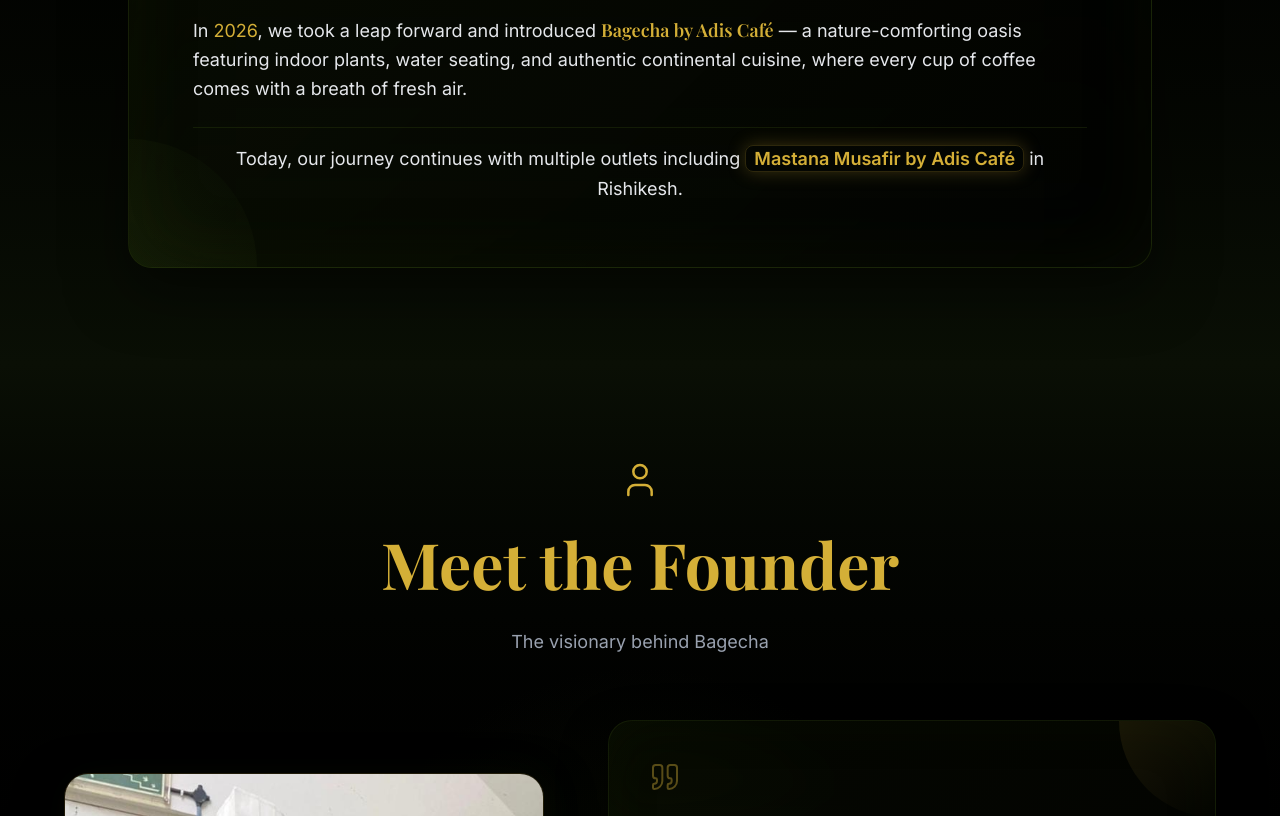
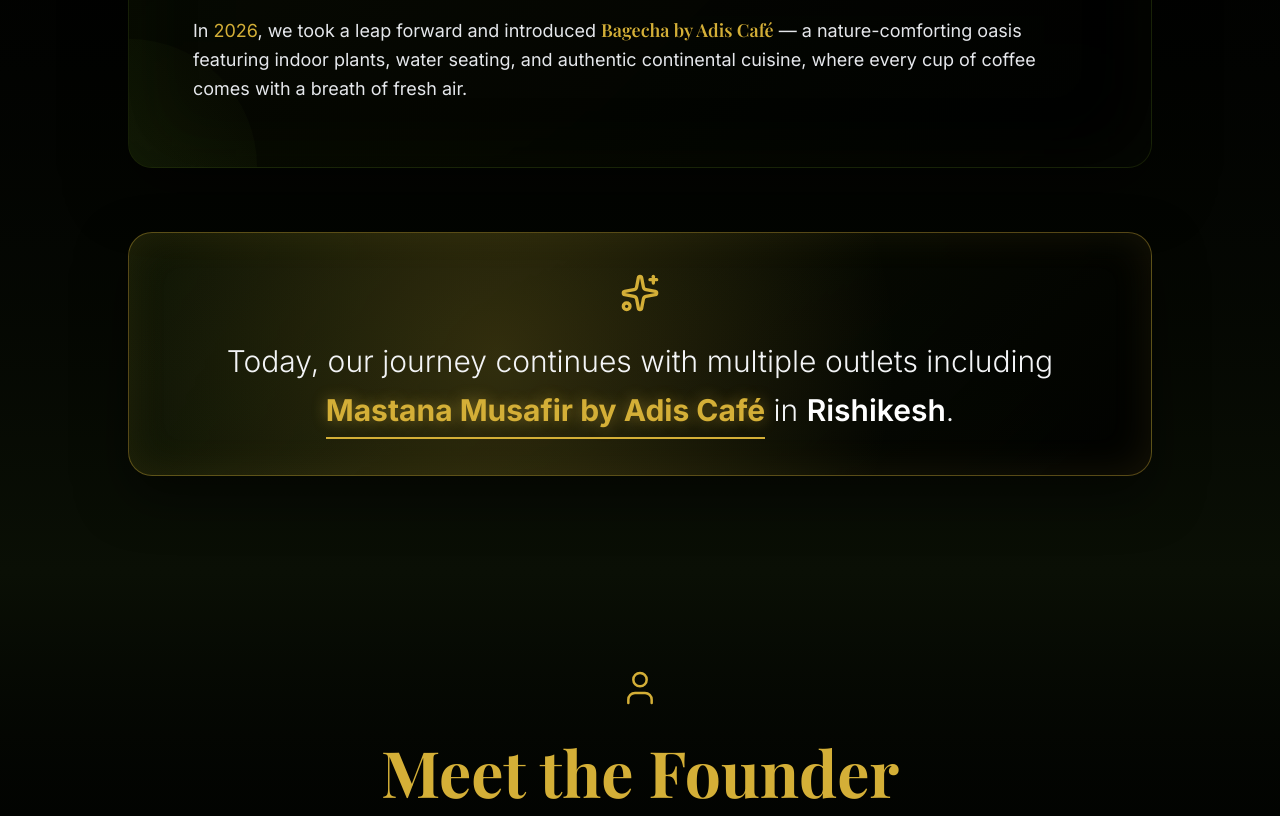
Before and after one commit to jaygupta-exe/bagecha-cafe, a Next.js app: page /about in a window 1280 px wide. Shown: the part 3280-4096 px from the top of the page. Built offline with nearby package versions, Linux system fonts and the light colour scheme.

Commit message:
Separate journey continuation message into its own highlighted section

```diff
--- a/app/about/page.tsx
+++ b/app/about/page.tsx
@@ -356,27 +356,66 @@ export default function AboutUs() {
                   </span>
                   {' '}— a nature-comforting oasis featuring indoor plants, water seating, and authentic continental cuisine, where every cup of coffee comes with a breath of fresh air.
                 </p>
-
-                <p className="text-center pt-4 border-t border-[#364c11]/30">
-                  Today, our journey continues with multiple outlets including{' '}
-                  <motion.span
-                    className="text-[#d4af37] font-semibold px-2 py-0.5 rounded-lg border border-[#d4af37]/20 shadow-[0_0_15px_rgba(212,175,55,0.1)]"
-                    animate={{
-                      boxShadow: [
-                        '0 0 10px rgba(212, 175, 55, 0.1)',
-                        '0 0 20px rgba(212, 175, 55, 0.3)',
-                        '0 0 10px rgba(212, 175, 55, 0.1)'
-                      ]
-                    }}
-                    transition={{ duration: 3, repeat: Infinity }}
-                  >
-                    Mastana Musafir by Adis Café
-                  </motion.span>{' '}
-                  in Rishikesh.
-                </p>
               </div>
             </div>
           </div>
+
+          {/* Separate Journey Section - Visually standalone but part of the story flow */}
+          <motion.div
+            className="mt-16 p-10 rounded-3xl text-center border border-[#d4af37]/40 relative overflow-hidden group shadow-2xl"
+            style={{
+              background: 'linear-gradient(135deg, rgba(54, 76, 17, 0.2), rgba(0, 0, 0, 0.8))',
+              boxShadow: '0 20px 50px rgba(0, 0, 0, 0.5), inset 0 0 40px rgba(212, 175, 55, 0.1)'
+            }}
+            initial={{ opacity: 0, y: 40 }}
+            whileInView={{ opacity: 1, y: 0 }}
+            viewport={{ once: true }}
+            transition={{ duration: 1 }}
+            whileHover={{ scale: 1.02 }}
+          >
+            {/* Dynamic Gold Gradient Pulse */}
+            <motion.div
+              className="absolute inset-0 opacity-20 pointer-events-none"
+              animate={{
+                background: [
+                  'radial-gradient(circle at 30% 50%, #d4af37 0%, transparent 60%)',
+                  'radial-gradient(circle at 70% 50%, #d4af37 0%, transparent 60%)',
+                  'radial-gradient(circle at 30% 50%, #d4af37 0%, transparent 60%)',
+                ]
+              }}
+              transition={{ duration: 8, repeat: Infinity, ease: "easeInOut" }}
+            />
+
+            {/* Animated border pulse */}
+            <div className="absolute inset-0 border-2 border-transparent group-hover:border-[#d4af37]/20 transition-colors duration-700 rounded-3xl" />
+
+            <div className="relative z-10">
+              <Sparkles className="w-10 h-10 text-[#d4af37] mb-6 mx-auto" />
+              <p className="text-2xl md:text-3xl text-gray-100 font-light leading-relaxed">
+                Today, our journey continues with multiple outlets including{' '}
+                <motion.span
+                  className="text-[#d4af37] font-bold relative inline-block whitespace-nowrap"
+                  animate={{
+                    textShadow: [
+                      '0 0 10px rgba(212, 175, 55, 0.3)',
+                      '0 0 25px rgba(212, 175, 55, 0.8)',
+                      '0 0 10px rgba(212, 175, 55, 0.3)'
+                    ]
+                  }}
+                  transition={{ duration: 4, repeat: Infinity }}
+                >
+                  Mastana Musafir by Adis Café
+                  <motion.div
+                    className="absolute -bottom-1 left-0 right-0 h-[2px] bg-[#d4af37]"
+                    initial={{ scaleX: 0 }}
+                    whileInView={{ scaleX: 1 }}
+                    transition={{ duration: 1, delay: 1 }}
+                  />
+                </motion.span>{' '}
+                in <span className="text-white font-semibold">Rishikesh</span>.
+              </p>
+            </div>
+          </motion.div>
         </motion.div>
       </section>
 
```
Also changed, not shown: 1 other file (tests, documents, lock files or other folders).
